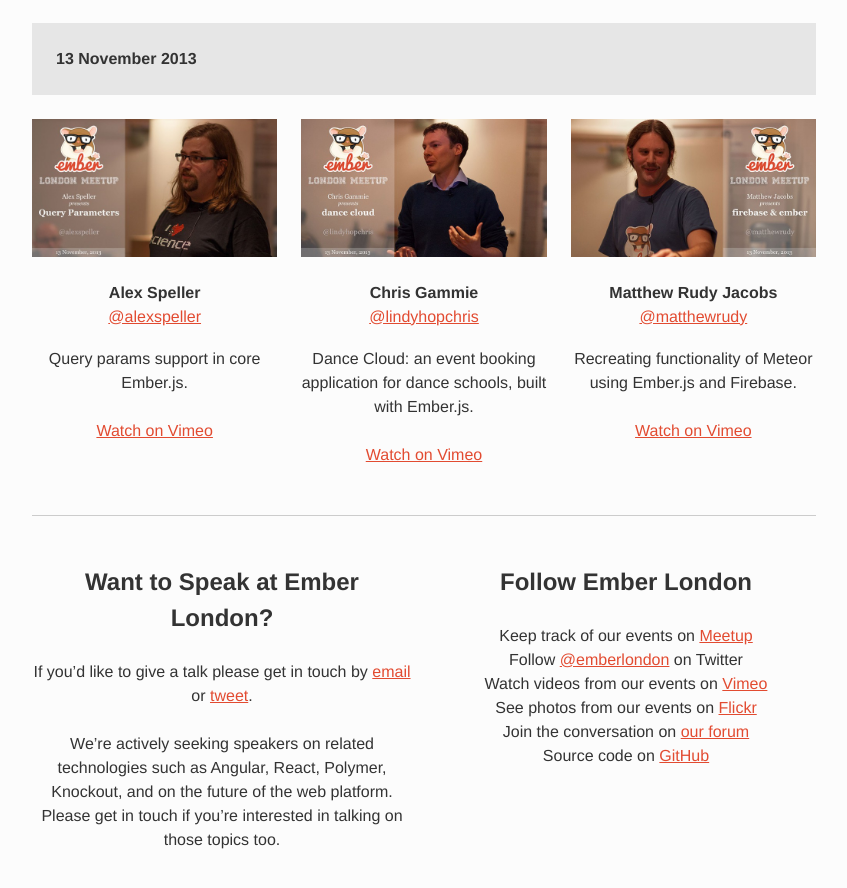
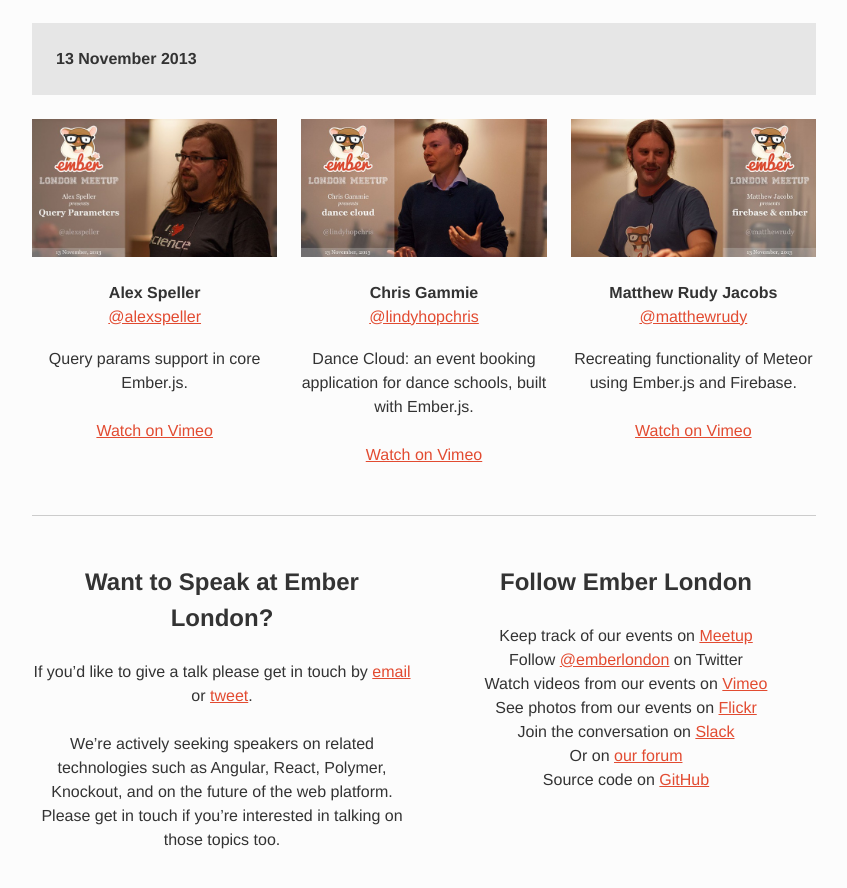
Before and after one commit to emberlondon/emberlondon.github.io, a Jekyll site: the page built from index.html, in a window 1280 px wide and 900 px high, scrolled down 10827 px. Shown: the top 888 px of the window, without its empty margins (216-1063 px from the left). Built offline with Jekyll 4.4.1, drawn with Linux system fonts in a browser that asks for light colours; nearby versions of some CDN libraries.

Commit message:
Add new Slack link

```diff
--- a/_includes/follow.html
+++ b/_includes/follow.html
@@ -6,7 +6,8 @@
     <li>Follow <a href="https://twitter.com/emberlondon">@emberlondon</a> on Twitter</li>
     <li>Watch videos from our events on <a href="https://vimeo.com/emberlondon">Vimeo</a></li>
     <li>See photos from our events on <a href="https://www.flickr.com/groups/emberlondon/">Flickr</a></li>
-    <li>Join the conversation on <a href="http://discuss.emberlondon.com/">our forum</a></li>
+    <li>Join the conversation on <a href="https://emberlondon.herokuapp.com/">Slack</a></li>
+    <li>Or on <a href="http://discuss.emberlondon.com/">our forum</a></li>
     <li>Source code on <a href="https://github.com/emberlondon">GitHub</a></li>
   </ul>
 </section>
--- a/_includes/intro.html
+++ b/_includes/intro.html
@@ -7,5 +7,5 @@
 
   <p><b>Say hello on our forum:</b><br><a href="http://discuss.emberlondon.com/"><b>discuss.emberlondon.com</b></a></p>
 
-  <p><b>And on our slack community:</b><br><a href="http://www.emberlondon.io/"><b>www.emberlondon.io</b></a></p>
+  <p><b>And on our slack community:</b><br><a href="https://emberlondon.herokuapp.com/"><b>www.emberlondon.io</b></a></p>
 </section>
```
